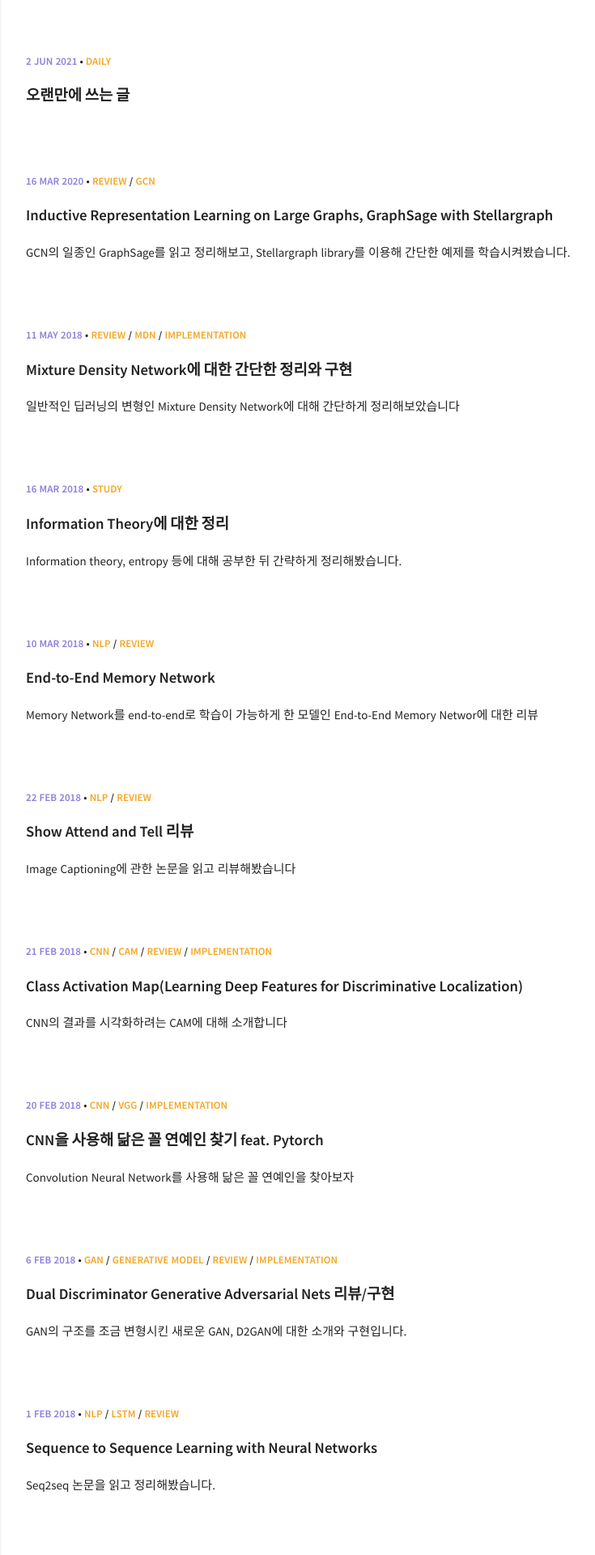
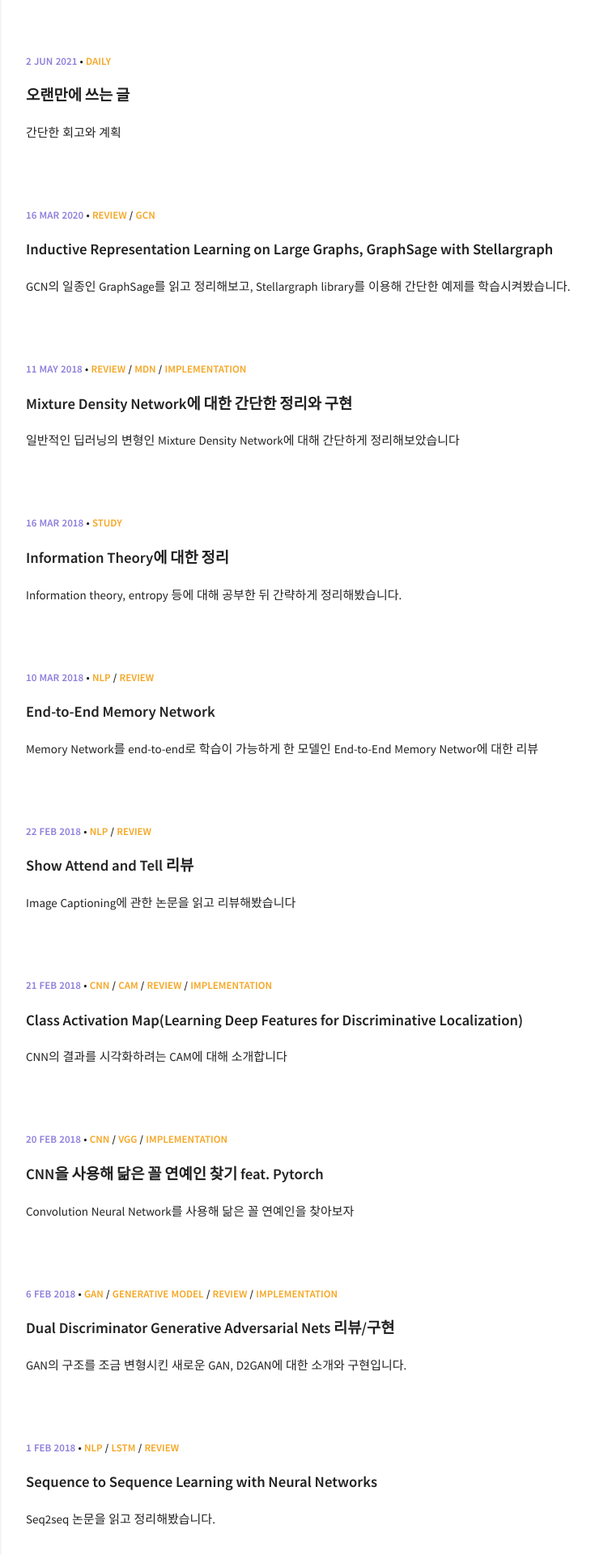
Before and after one commit to KangBK0120/KangBK0120.github.io, a Jekyll site: the page built from index.html, in a window 1280 px wide. Shown: the top 1920 px of the page at 81% size, without its empty margins (318-1053 px from the left). Built offline with Jekyll 4.4.1, drawn with Linux system fonts in a browser that asks for light colours.

Commit message:
[0602] Add excerpt

```diff
--- a/_posts/2021-06-02-recent.md
+++ b/_posts/2021-06-02-recent.md
@@ -1,7 +1,7 @@
 ---
 layout: post
 title: 오랜만에 쓰는 글
-excerpt: " "
+excerpt: "간단한 회고와 계획"
 categories: [Daily]
 comments: true
 use_math: true
```
